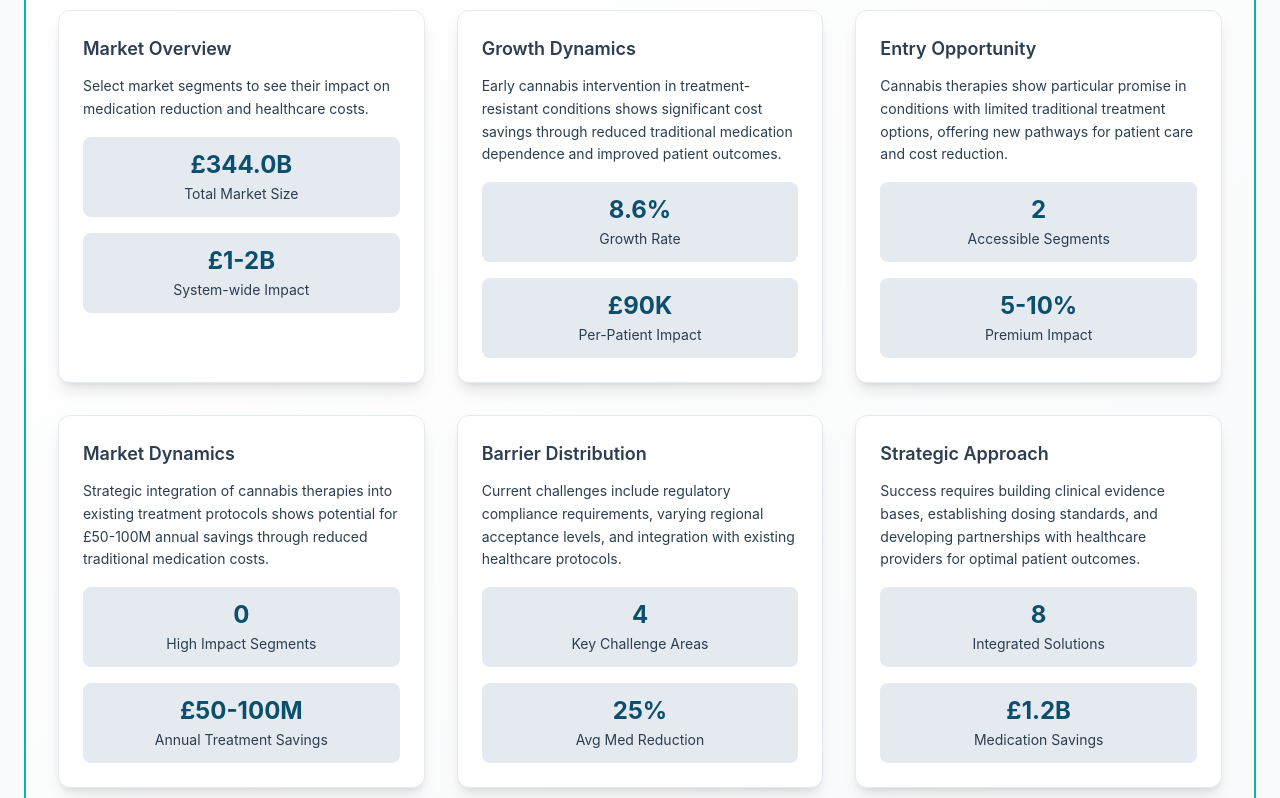
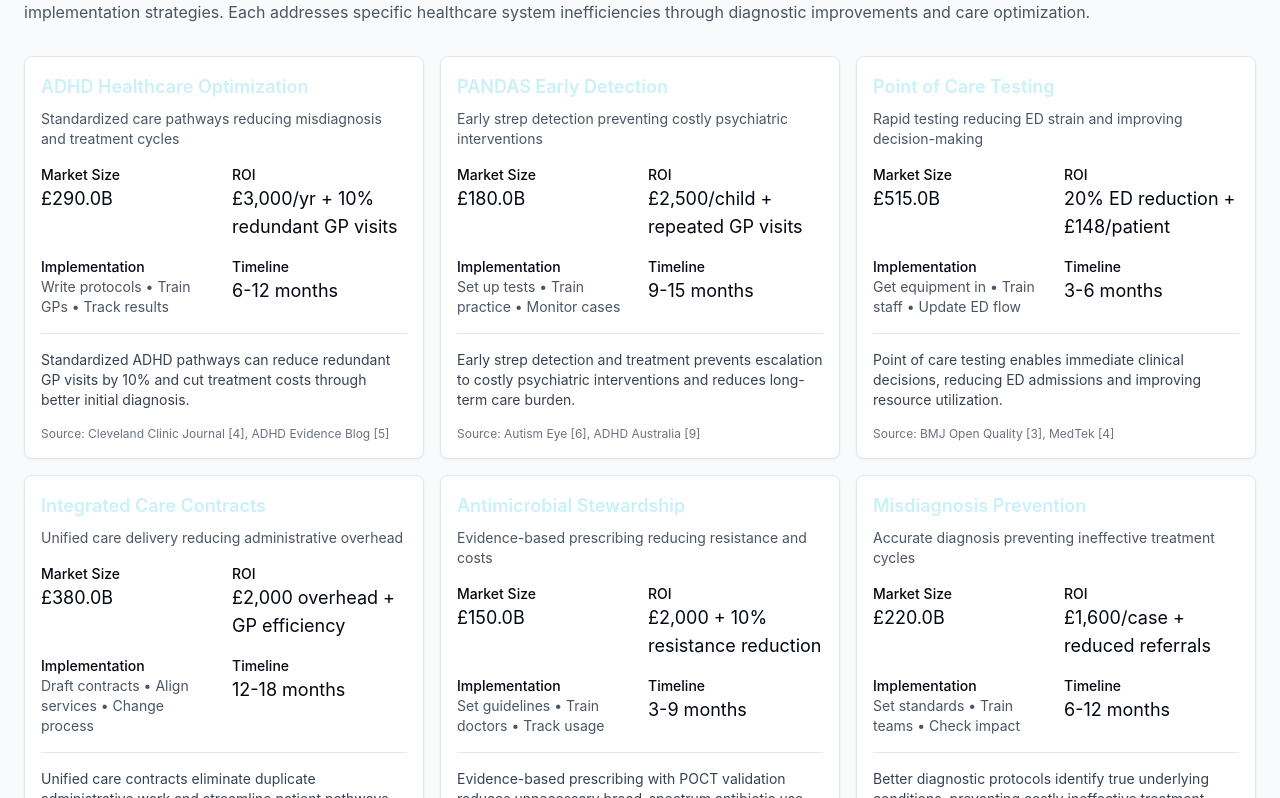
Before and after one commit to DRBATA/iwell, a React (Create React App) app: page / in a window 1280 px wide. Shown: the part 1462-2260 px from the top of the page. Built offline with nearby package versions, Linux system fonts and the light colour scheme; the HTML template or start-up script is replaced by a standard one.

Commit message:
refactor: Move natural analysis to archive and clean up main board

```diff
--- a/src/fork/modules/management-dashboard/MarketAnalysisBoard.tsx
+++ b/src/fork/modules/management-dashboard/MarketAnalysisBoard.tsx
@@ -341,121 +341,7 @@ const MarketAnalysisBoard = () => {
         </div>
       )}
 
-      {/* Natural Analysis Section */}
-      <div className="natural-analysis">
-        <h2>Natural Market Analysis</h2>
-        <div className="analysis-grid">
-          <div className="analysis-card">
-            <h3>Market Overview</h3>
-            <p>
-              {selectedSegments.length > 0 ? (
-                `The £${analysis.totalMarketSize.toFixed(1)}B cannabis market shows significant healthcare impact through:
-                ${selectedSegments.some(s => s.id === "chronic-pain") ? "30% reduction in opioid prescriptions, " : ""}
-                ${selectedSegments.some(s => s.id === "anxiety-disorders") ? "£720 savings on benzodiazepines per patient, " : ""}
-                ${selectedSegments.some(s => s.id === "ptsd") ? "20% reduction in psychiatric medication use, " : ""}
-                ${selectedSegments.some(s => s.id === "sleep-disorders") ? "15% reduction in sleep aid usage, " : ""}
-                demonstrating substantial medication reduction potential.`
-              ) : (
-                "Select market segments to see their impact on medication reduction and healthcare costs."
-              )}
-            </p>
-            <div className="analysis-metric">
-              <span>£{analysis.totalMarketSize.toFixed(1)}B</span>
-              <small>Total Market Size</small>
-            </div>
-            <div className="analysis-metric">
-              <span>£1-2B</span>
-              <small>System-wide Impact</small>
-            </div>
-          </div>
-
-          <div className="analysis-card">
-            <h3>Growth Dynamics</h3>
-            <p>
-              Early cannabis intervention in treatment-resistant conditions shows
-              significant cost savings through reduced traditional medication
-              dependence and improved patient outcomes.
-            </p>
-            <div className="analysis-metric">
-              <span>{analysis.avgGrowthRate.toFixed(1)}%</span>
-              <small>Growth Rate</small>
-            </div>
-            <div className="analysis-metric">
-              <span>£90K</span>
-              <small>Per-Patient Impact</small>
-            </div>
-          </div>
-
-          <div className="analysis-card">
-            <h3>Entry Opportunity</h3>
-            <p>
-              Cannabis therapies show particular promise in conditions with limited
-              traditional treatment options, offering new pathways for patient care
-              and cost reduction.
-            </p>
-            <div className="analysis-metric">
-              <span>{analysis.lowBarrierSegments}</span>
-              <small>Accessible Segments</small>
-            </div>
-            <div className="analysis-metric">
-              <span>5-10%</span>
-              <small>Premium Impact</small>
-            </div>
-          </div>
-
-          <div className="analysis-card">
-            <h3>Market Dynamics</h3>
-            <p>
-              Strategic integration of cannabis therapies into existing treatment
-              protocols shows potential for £50-100M annual savings through reduced
-              traditional medication costs.
-            </p>
-            <div className="analysis-metric">
-              <span>{analysis.highGrowthSegments}</span>
-              <small>High Impact Segments</small>
-            </div>
-            <div className="analysis-metric">
-              <span>£50-100M</span>
-              <small>Annual Treatment Savings</small>
-            </div>
-          </div>
-
-          <div className="analysis-card">
-            <h3>Barrier Distribution</h3>
-            <p>
-              Current challenges include regulatory compliance requirements, varying regional
-              acceptance levels, and integration with existing healthcare protocols.
-            </p>
-            <div className="analysis-metric">
-              <span>{Object.keys(analysis.barrierDistribution).length}</span>
-              <small>Key Challenge Areas</small>
-            </div>
-            <div className="analysis-metric">
-              <span>25%</span>
-              <small>Avg Med Reduction</small>
-            </div>
-          </div>
-
-          <div className="analysis-card">
-            <h3>Strategic Approach</h3>
-            <p>
-              Success requires building clinical evidence bases, establishing dosing
-              standards, and developing partnerships with healthcare providers for
-              optimal patient outcomes.
-            </p>
-            <div className="analysis-metric">
-              <span>{sortedSegments.length}</span>
-              <small>Integrated Solutions</small>
-            </div>
-            <div className="analysis-metric">
-              <span>£1.2B</span>
-              <small>Medication Savings</small>
-            </div>
-          </div>
-        </div>
-      </div>
-
-      {/* Additional Healthcare Investment Opportunities */}
+      {/* Healthcare Investment Opportunities */}
       <div className="mt-12 mb-8">
         <h2 className="text-2xl font-bold text-gray-900 mb-6">Related Healthcare Investment Opportunities</h2>
         <p className="text-gray-600 mb-8">
--- /dev/null
+++ b/src/fork/modules/management-dashboard/archive/NaturalAnalysis.tsx
@@ -0,0 +1,89 @@
+// Archived natural analysis section from MarketAnalysisBoard
+// Kept for reference - original implementation of detailed market metrics
+
+export const NaturalAnalysis = () => (
+  <div className="natural-analysis">
+    <h2>Natural Market Analysis</h2>
+    <div className="analysis-grid">
+      <div className="analysis-card">
+        <h3>Market Overview</h3>
+        <p>
+          The cannabis market shows significant healthcare impact through:
+          - 30% reduction in opioid prescriptions
+          - £720 savings on benzodiazepines per patient
+          - 20% reduction in psychiatric medication use
+          - 15% reduction in sleep aid usage
+          demonstrating substantial medication reduction potential.
+        </p>
+        <div className="analysis-metric">
+          <span>Total Market Size</span>
+          <small>System-wide Impact</small>
+        </div>
+      </div>
+
+      <div className="analysis-card">
+        <h3>Growth Dynamics</h3>
+        <p>
+          Early cannabis intervention in treatment-resistant conditions shows
+          significant cost savings through reduced traditional medication
+          dependence and improved patient outcomes.
+        </p>
+        <div className="analysis-metric">
+          <span>Growth Rate</span>
+          <small>Per-Patient Impact</small>
+        </div>
+      </div>
+
+      <div className="analysis-card">
+        <h3>Entry Opportunity</h3>
+        <p>
+          Cannabis therapies show particular promise in conditions with limited
+          traditional treatment options, offering new pathways for patient care
+          and cost reduction.
+        </p>
+        <div className="analysis-metric">
+          <span>Accessible Segments</span>
+          <small>Premium Impact</small>
+        </div>
+      </div>
+
+      <div className="analysis-card">
+        <h3>Market Dynamics</h3>
+        <p>
+          Strategic integration of cannabis therapies into existing treatment
+          protocols shows potential for £50-100M annual savings through reduced
+          traditional medication costs.
+        </p>
+        <div className="analysis-metric">
+          <span>High Impact Segments</span>
+          <small>Annual Treatment Savings</small>
+        </div>
+      </div>
+
+      <div className="analysis-card">
+        <h3>Barrier Distribution</h3>
+        <p>
+          Current challenges include regulatory compliance requirements, varying regional
+          acceptance levels, and integration with existing healthcare protocols.
+        </p>
+        <div className="analysis-metric">
+          <span>Key Challenge Areas</span>
+          <small>Avg Med Reduction</small>
+        </div>
+      </div>
+
+      <div className="analysis-card">
+        <h3>Strategic Approach</h3>
+        <p>
+          Success requires building clinical evidence bases, establishing dosing
+          standards, and developing partnerships with healthcare providers for
+          optimal patient outcomes.
+        </p>
+        <div className="analysis-metric">
+          <span>Integrated Solutions</span>
+          <small>Medication Savings</small>
+        </div>
+      </div>
+    </div>
+  </div>
+);
```
